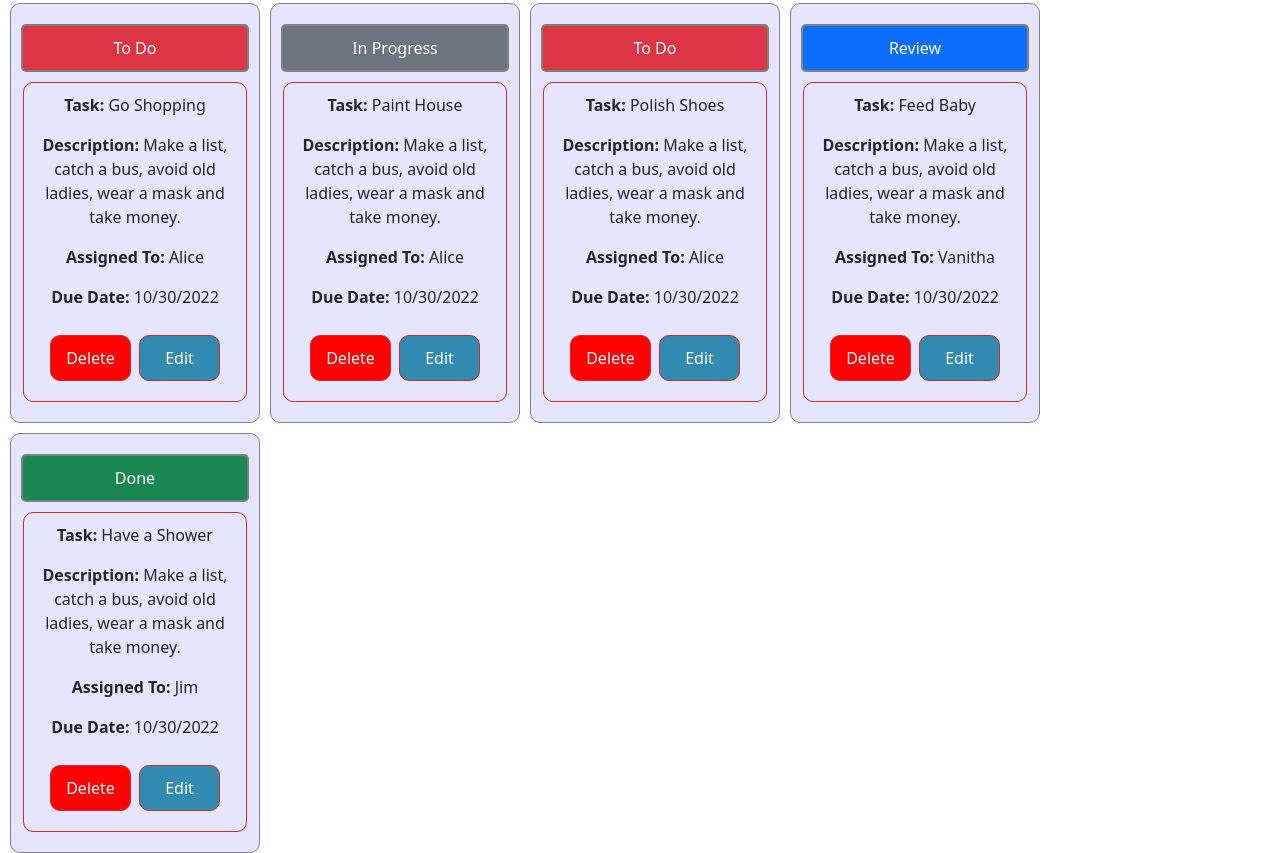
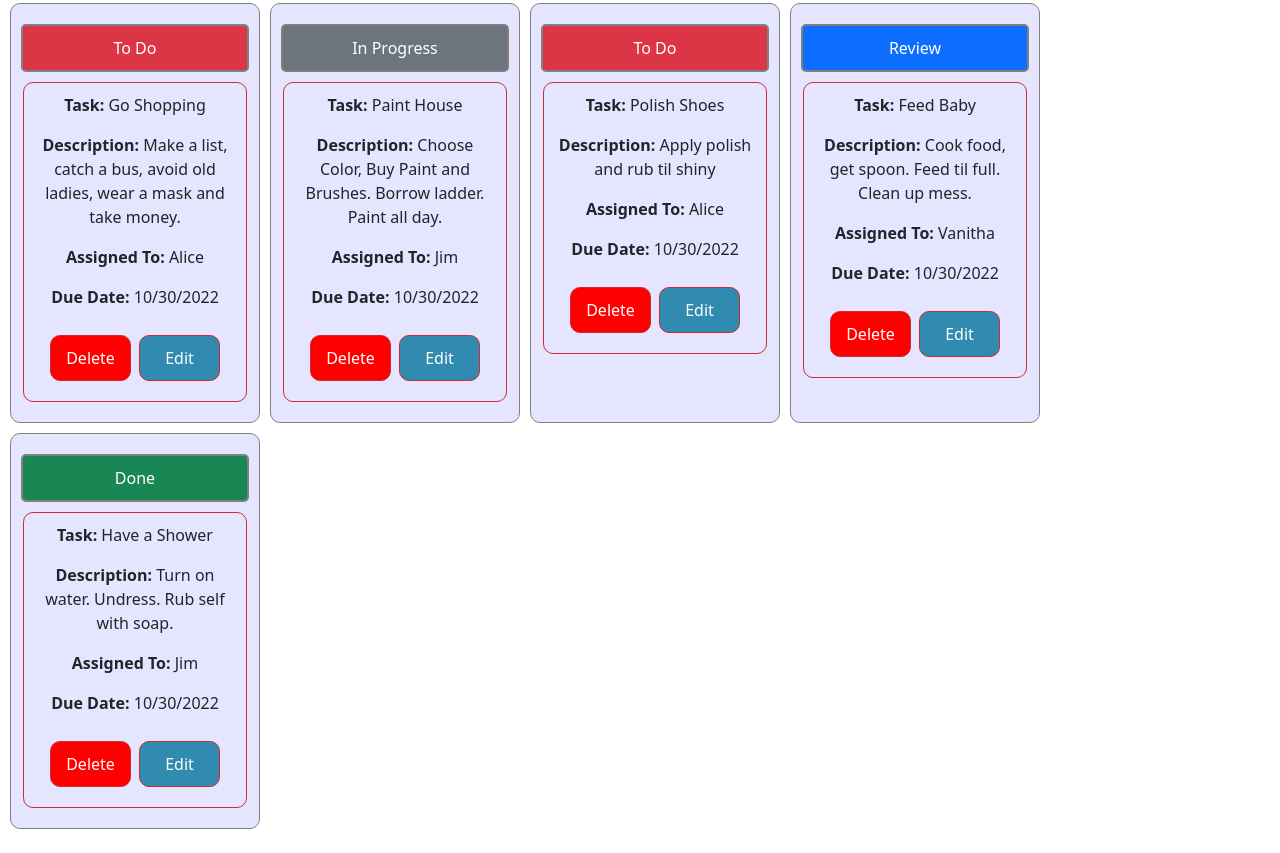
Before and after one commit to AliceKM/Genesis-Todotask, a plain HTML site: page index.html in a window 1280 px wide. Shown: the part 549-1402 px from the top of the page. After the commit the page ends 1378 px from the top, so only its background shows below. Drawn offline with nearby package versions, Linux system fonts and the light colour scheme.

```diff
--- a/index.html
+++ b/index.html
@@ -121,8 +121,8 @@
 
           <div class="task-box">
             <p class="taskname"><strong>Task: </strong>Paint House</p>
-            <p class="description"><strong>Description: </strong>Make a list, catch a bus, avoid old ladies, wear a mask and take money.</p>
-            <p class="assigned-to"><strong>Assigned To: </strong>Alice</p>
+            <p class="description"><strong>Description: </strong>Choose Color, Buy Paint and Brushes. Borrow ladder. Paint all day.</p>
+            <p class="assigned-to"><strong>Assigned To: </strong>Jim</p>
             <p class="due-date"><strong>Due Date: </strong>10/30/2022</p>
 
             <div class="button-panel">
@@ -143,7 +143,7 @@
 
         <div class="task-box">
           <p class="taskname"><strong>Task: </strong>Polish Shoes</p>
-          <p class="description"><strong>Description: </strong>Make a list, catch a bus, avoid old ladies, wear a mask and take money.</p>
+          <p class="description"><strong>Description: </strong>Apply polish and rub til shiny</p>
           <p class="assigned-to"><strong>Assigned To: </strong>Alice</p>
           <p class="due-date"><strong>Due Date: </strong>10/30/2022</p>
 
@@ -163,7 +163,7 @@
 
       <div class="task-box">
         <p class="taskname"><strong>Task: </strong>Feed Baby</p>
-        <p class="description"><strong>Description: </strong>Make a list, catch a bus, avoid old ladies, wear a mask and take money.</p>
+        <p class="description"><strong>Description: </strong>Cook food, get spoon. Feed til full. Clean  up mess.</p>
         <p class="assigned-to"><strong>Assigned To: </strong>Vanitha</p>
         <p class="due-date"><strong>Due Date: </strong>10/30/2022</p>
 
@@ -183,7 +183,7 @@
 
     <div class="task-box">
       <p class="taskname"><strong>Task: </strong>Have a Shower</p>
-      <p class="description"><strong>Description: </strong>Make a list, catch a bus, avoid old ladies, wear a mask and take money.</p>
+      <p class="description"><strong>Description: </strong>Turn on water. Undress. Rub self with soap.</p>
       <p class="assigned-to"><strong>Assigned To: </strong>Jim</p>
       <p class="due-date"><strong>Due Date: </strong>10/30/2022</p>
 
```
